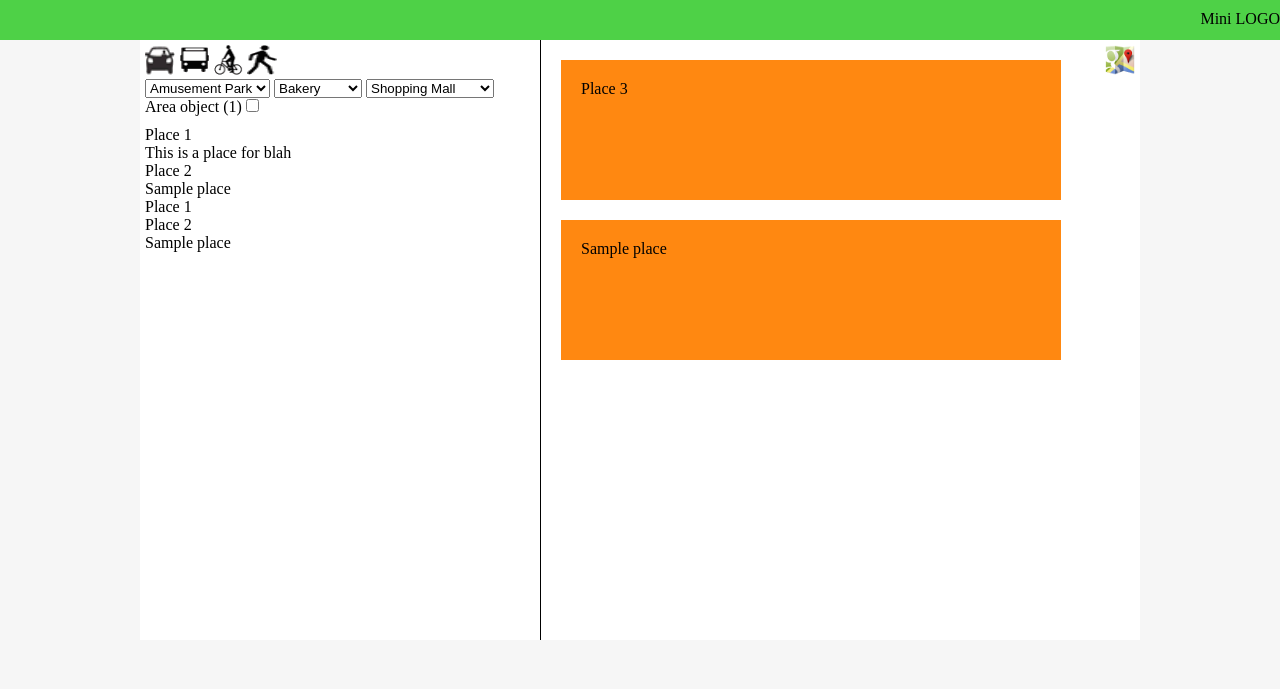
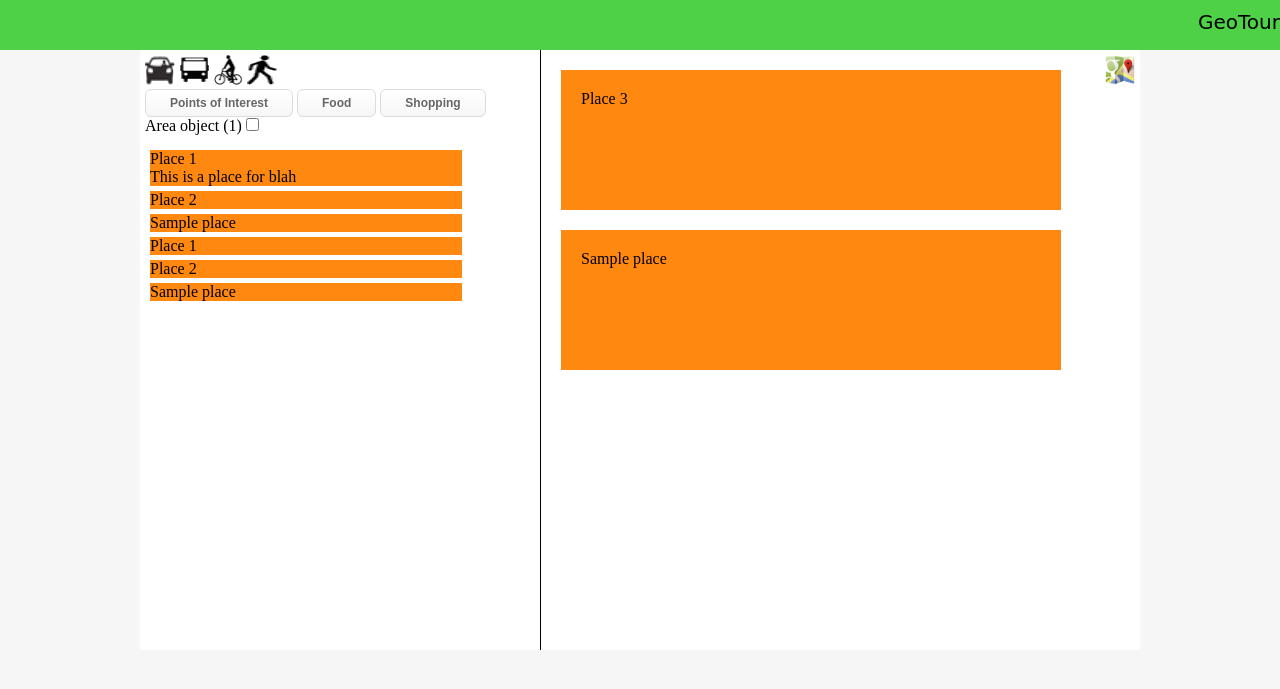
Before and after one commit to jjchen/geo, a Django app: template geotour/templates/results.html in a window 1280 px wide. Shown: the top 689 px of the page. Run offline with Django 3.2, Linux system fonts and the light colour scheme; tables that the repository leaves empty hold one stand-in row (values such as "Sample post"); the template is opened without the code that fills it: values that come from a table or form of the project are taken from there, most other values are stand-ins (such as "Sample title", 1, 10 or a date in 2020); parts of the project's set-up code (start-up, migrations or seed data) failed here and were passed over; some libraries are stand-ins or nearby versions.

Commit message:
Added more to results page

```diff
--- a/geotour/static_files/results.css
+++ b/geotour/static_files/results.css
@@ -10,12 +10,14 @@ body {
 
 #topBanner {
     padding-top: 10px;
-    padding-right: -10px;
+    padding-bottom: 10px;
     position: relative;
     margin: 0px;
     height: 30px;
     width: 100%;
     background-color: #4ED147;
+    font-family: "Great Vibes", cursive;
+    font-size: 20px;
     text-align: right;
 }
 
@@ -39,6 +41,18 @@ nav {
     padding: 5px;
 }
 
+#poiList {
+    display: none;
+}
+
+#foodList {
+    display: none;
+}
+
+#shopList {
+    display: none;
+}
+
 #searchResults {
     padding: 5px;
 
@@ -46,8 +60,8 @@ nav {
 
 .singleSearchResult {
     position: relative;
-    background-color: #ffffff;
-    border: 1px solid #000000;
+    margin: 5px;
+    background-color: #f81;
     width: 80%;
     height: auto;
 }
--- a/geotour/static_files/results.js
+++ b/geotour/static_files/results.js
@@ -1,3 +1,17 @@
+var listTypes = ["poiList", "foodList", "shopList"];
+
+var toggleList = function(type) {
+    $("#"+type).show();
+
+    for (var i = 0; i < listTypes.length; i++) {
+        if (listTypes[i] != type) {
+            $("#"+listTypes[i]).hide();
+            console.log(listTypes[i] + " is hidden!");
+        }
+    }
+
+};
+
 var openGoogleMaps = function() {
     alert("Need to make maps pop up!");
 };
--- a/geotour/static_files/style.css
+++ b/geotour/static_files/style.css
@@ -39,6 +39,10 @@
     text-shadow:1px 1px 0px #ffffff;
 }
 
+.small {
+    font-size:12px;
+}
+
 .brightButton:hover {
     background:-webkit-gradient( linear, left top, left bottom, color-stop(0.05, #f6f6f6), color-stop(1, #ffffff) );
     background:-moz-linear-gradient( center top, #f6f6f6 5%, #ffffff 100% );
--- a/geotour/templates/results.html
+++ b/geotour/templates/results.html
@@ -24,7 +24,7 @@
     </head>
 
     <body>
-        <div id="topBanner">Mini LOGO</div>
+        <div id="topBanner">GeoTour</div>
 
         <div id="main">
 
--- a/geotour/templates/timeline.html
+++ b/geotour/templates/timeline.html
@@ -10,29 +10,37 @@
             <img src="{% static 'images/bike_icon.png' %}" id="bikeIcon" class="icons">
             <img src="{% static 'images/walk_icon.png' %}" id="walkIcon" class="icons">
         </div>
-        <div id="filterDropDowns">
-            <select id="poi">
-                <option name="amusement_park">Amusement Park</option>
-                <option name="aquarium">Aquarium</option>
-                <option name="art_gallery">Art Gallery</option>
-                <option name="zoo">Zoo</option>
-                <option name="museum">Museum</option>
-                <option name="bowling_alley">Bowling Alley</option>
-            </select>
-            <select id="food">
-                <option value="bakery">Bakery</option>
-                <option value="cafe">Cafe</option>
-                <option value="restaurant">Restaurant</option>
-                <option value="bar">Bar</option>
-                <option value="night_club">Night Club</option>
-            </select>
-            <select id="shop">
-                <option value="shopping_mall">Shopping Mall</option>
-                <option value="book_store">Book Store</option>
-                <option value="department_store">Department Store</option>
-                <option value="jewelry_store">Jewelry Store</option>
-                <option value="spa">Spa</option>
-            </select>
+        <div id="filterOptions">
+            <input type="button" class="brightButton small" value="Points of Interest" id="poiButton" onclick="toggleList('poiList')">
+            <input type="button" class="brightButton small" value="Food" id="foodButton" onclick="toggleList('foodList')">
+            <input type="button" class="brightButton small" value="Shopping" id="shopButton" onclick="toggleList('shopList')">
+        </div>
+        <div id="moreOptions">
+            <div id="poiList">
+                <input type="checkbox" onclick="filter()" name="amusement_park">Amusement Park</input><br>
+                <input type="checkbox" onclick="filter()" name="aquarium">Aquarium</input><br>
+                <input type="checkbox" onclick="filter()" name="art_gallery">Art Gallery</input><br>
+                <input type="checkbox" onclick="filter()" name="bowling_alley">Bowling Alley</input><br>
+                <input type="checkbox" onclick="filter()" name="movie_theater">Movie Theater</input><br>
+                <input type="checkbox" onclick="filter()" name="museum">Museum"</input><br>
+                <input type="checkbox" onclick="filter()" name="zoo">Zoo"</input><br>
+            </div>
+            <div id="foodList">
+                <input type="checkbox" onclick="filter()" name="food">Food</input><br>
+                <input type="checkbox" onclick="filter()" name="restaurant">Restaurant</input><br>
+                <input type="checkbox" onclick="filter()" name="bakery">Bakery</input><br>
+                <input type="checkbox" onclick="filter()" name="cafe">Cafe</input><br>
+                <input type="checkbox" onclick="filter()" name="bar">Bar</input><br>
+                <input type="checkbox" onclick="filter()" name="night_cafe">Night Cafe</input><br>
+            </div>
+            <div id="shopList">
+                <input type="checkbox" onclick="filter()" name="shopping_mall">Shopping Mall</input><br>
+                <input type="checkbox" onclick="filter()" name="book_store">Book Store</input><br>
+                <input type="checkbox" onclick="filter()" name="clothing_store">Clothing Store</input><br>
+                <input type="checkbox" onclick="filter()" name="department_store">Department Store</input><br>
+                <input type="checkbox" onclick="filter()" name="jewelry_store"></input>Jewelry Store<br>
+                <input type="checkbox" onclick="filter()" name="spa">Spa</input><br>
+            </div>
         </div>
         {% for area in areas %}
         {{area}}
@@ -44,15 +52,15 @@
 <div id="searchResults">
     <div class="list-left ui-sortable">
 		{% for place in places %}
-            <div class="singleSearchResults">
+            <div class="singleSearchResult">
                 <div id="placeTitle">Place 1</div>
                 <div id="description">This is a place for blah</div>
             </div>
-			<div class="singleSearchResults">Place 2</div>
-			<div class="singleSearchResults">{{place.name}}</div>
-			<div class="singleSearchResults place">Place 1</div>
-			<div class="singleSearchResults place">Place 2</div>
-			<div class="singleSearchResults place">{{place.name}}</div>
+			<div class="singleSearchResult">Place 2</div>
+			<div class="singleSearchResult">{{place.name}}</div>
+			<div class="singleSearchResult place">Place 1</div>
+			<div class="singleSearchResult place">Place 2</div>
+			<div class="singleSearchResult place">{{place.name}}</div>
 		{% endfor %}
 	</div>
 </div>
--- a/geotour/views.py
+++ b/geotour/views.py
@@ -1,4 +1,3 @@
-
 from django.shortcuts import redirect, render
 from django.http import HttpResponse
 from django.http import HttpResponseRedirect
@@ -34,7 +33,7 @@ def home(request, lat, lng):
 
 def results(request, tourId):
 	tour = Tour.objects.get(id = tourId)
-	places = Place.objects.filter(tour = tour)
+	places = Place.objects.filter(tour = this.tour)
 
 	return render(request, 'results.html', {'tourId': tourId,
 		'places': places
```
